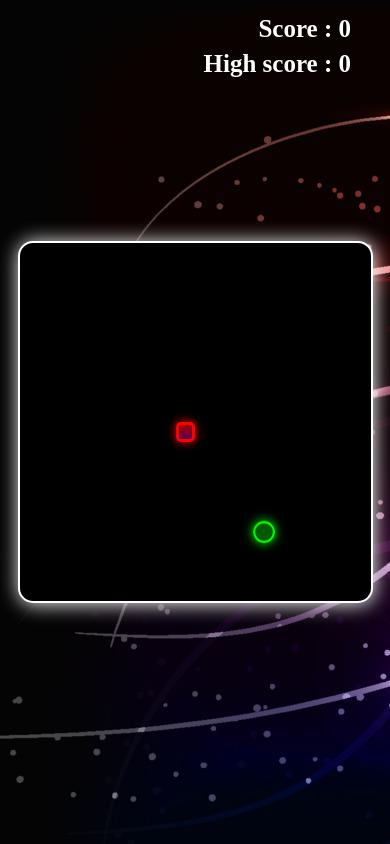
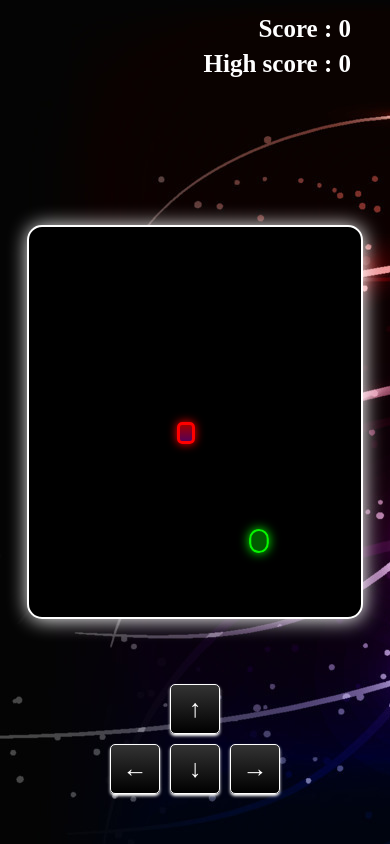
Before and after one commit to shreyas023/Snake-game, a plain HTML site: page index.html in a window 390 px wide. Drawn offline with Linux system fonts and the light colour scheme; a web font is replaced by a local one.

Commit message:
Add files via upload

```diff
--- a/index.html
+++ b/index.html
@@ -16,6 +16,16 @@
         <div id="board"></div>
         <div id="scoreBox">Score : 0</div>
         <div id="HiscoreBox">High score : 0</div>
+        <div class="mobile">
+            <div class="row">
+                <button class="btn" id="Up" onclick="simulateArrowKey(38)">&#8593</button>
+            </div>
+            <div class="row">
+                <button class="btn" id="Left" onclick="simulateArrowKey(37)">&#8592</button>
+                <button class="btn" id="Down" onclick="simulateArrowKey(40)">&#8595</button>
+                <button class="btn" id="Right" onclick="simulateArrowKey(39)">&#8594</button>
+            </div>
+        </div>
     </div>
 </body>
 <script src="script.js"></script>
--- a/script.js
+++ b/script.js
@@ -146,3 +146,36 @@ window.addEventListener('keydown',e =>{
             break;
     }
 });
+
+
+// mobile responsive
+
+var screenWidth = window.innerWidth;
+
+
+if(screenWidth <= 820){
+    Up.addEventListener('click',x=>{
+        inputDir = {x:0,y:-1};
+        moveSound.play();
+        inputDir.x = 0;
+        inputDir.y = -1;
+    });
+    Down.addEventListener('click',x=>{
+        inputDir = {x:0,y:-1};
+        moveSound.play();
+        inputDir.x = 0;
+        inputDir.y = 1;
+    });
+    Right.addEventListener('click',x=>{
+        inputDir = {x:0,y:-1};
+        moveSound.play();
+        inputDir.x = 1;
+        inputDir.y = 0;
+    });
+    Left.addEventListener('click',x=>{
+        inputDir = {x:0,y:-1};
+        moveSound.play();
+        inputDir.x = -1;
+        inputDir.y = 0;
+    });
+}
--- a/style.css
+++ b/style.css
@@ -10,7 +10,7 @@
     display: flex;
     justify-content: center;
     align-items: center;
-    background-repeat: no-repeat;
+    background-repeat: repeat;
     width: 100vw;
 }
 #scoreBox{
@@ -31,8 +31,8 @@
 }
 #board{
    background-color: #000;
-   height: 92vmin;
-   width: 90vmin;
+   height: 90vmin;
+   width: 85vmin;
    border: #fff solid 2px;
    border-radius: 15px;
    box-shadow: 1px 1px 20px #fff;
@@ -59,3 +59,50 @@
     border-radius: 15px;
     box-shadow: 0px 0px 10px #06f600;
 }
+.mobile{
+    display: none;
+}
+
+@media (max-width:821px){
+    #board{
+        height: 85vmin;
+        width: 75vmin;
+    }
+    .mobile{
+        display: flex;
+        flex-direction: column;
+        position: absolute;
+        width: 100vw;
+        bottom: 50px;
+        justify-content: center;
+        align-items: center;
+        gap: 10px;
+    }
+    .row{
+        display: flex;
+        gap: 10px;
+    }
+    .btn{
+        height: 50px;
+        width: 50px;
+        font-weight: 700;
+        border-radius: 5px;
+        border: 1px solid white;
+        background: linear-gradient(rgb(51, 51, 51),rgb(0, 0, 0));
+        color: white;
+        box-shadow: 0px 2px 3px white;
+        font-size: 25px;
+        cursor: pointer;
+    }
+    .btn::after{
+        background: white;
+        color: #000;
+        transform: scale(1.1);
+    }
+}
+@media (max-width:420px){
+    #board{
+        height: 100vmin;
+        width: 85vmin;
+    }
+}
```
